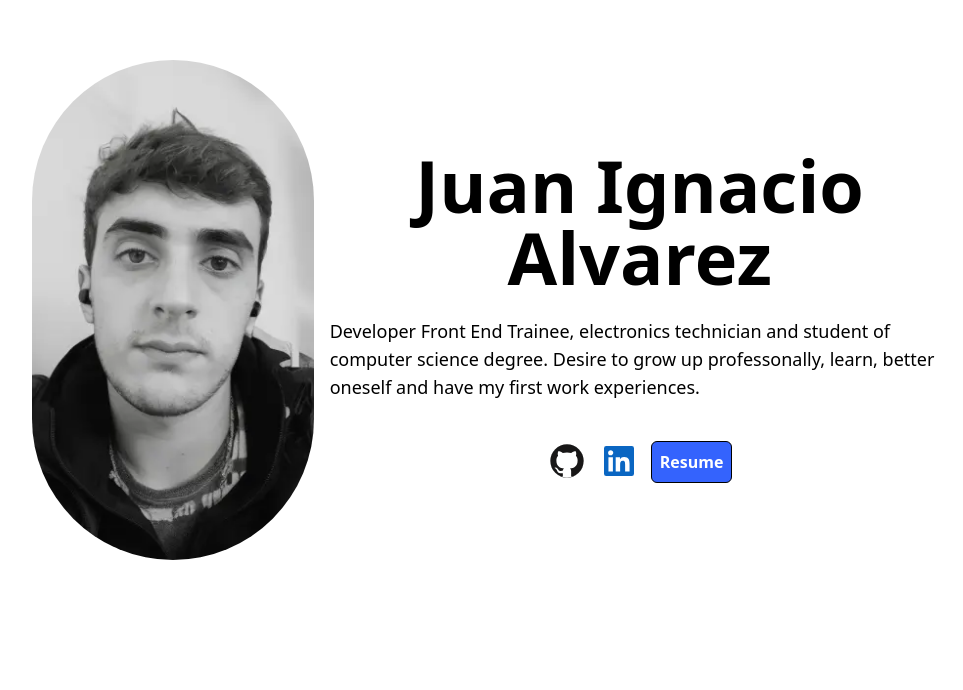
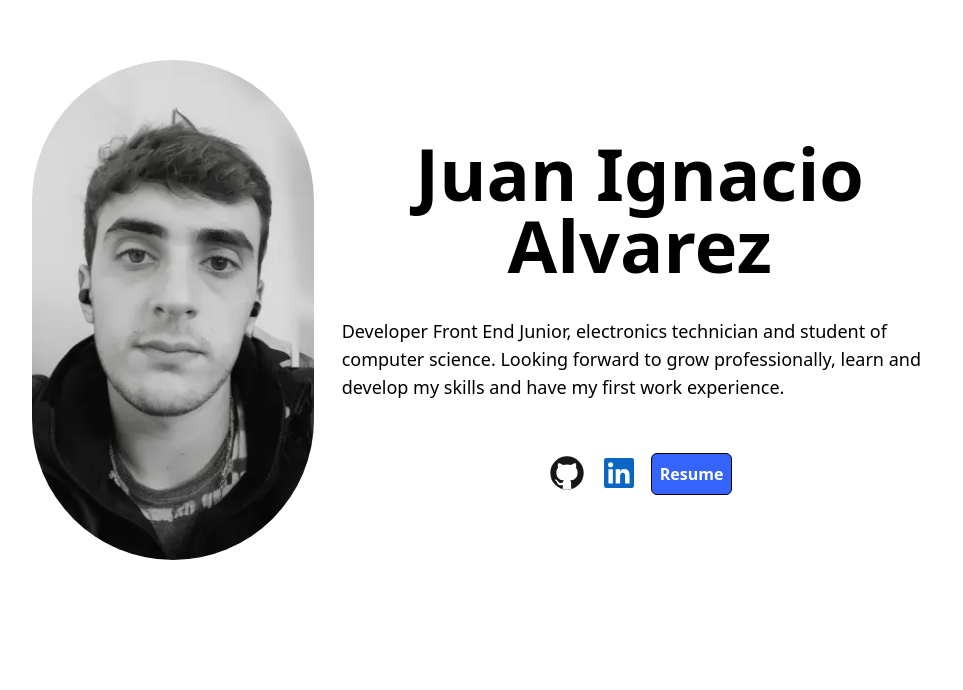
Before and after one commit to alvarezjuanign/personal-portfolio, a React (Vite) app: page / in a window 1280 px wide. Shown: the part 110-800 px from the top of the page, without its empty margins (141-1104 px from the left). Built offline with nearby package versions, Linux system fonts and the light colour scheme.

Commit message:
update about me

```diff
--- a/src/components/About.jsx
+++ b/src/components/About.jsx
@@ -10,7 +10,7 @@ export function About () {
         <img src={ME} className='rounded-full h-80 md:h-[500px]' />
         <div className='flex flex-col items-center max-w-[620px] mt-3 md:mx-4'>
           <h1 className='font-bold text-7xl cursor-default text-center mb-6 dark:text-white'>Juan Ignacio Alvarez</h1>
-          <p className=' cursor-default text-lg mb-10 animate-fade-in-y dark:text-white'>Developer Front End Trainee, electronics technician and student of computer science degree. Desire to grow up professonally, learn, better oneself and have my first work experiences.</p>
+          <p className=' cursor-default text-lg mb-10 animate-fade-in-y dark:text-white md:p-3'>Developer Front End Junior, electronics technician and student of computer science. Looking forward to grow professionally, learn and develop my skills and have my first work experience.</p>
           <div className='flex gap-3'>
             <a href='https://github.com/alvarezjuanign'><img className='h-10' src={GITHUB} /></a>
             <a href='https://www.linkedin.com/in/juanigz/'><img className='h-10' src={LINKEDIN} /></a>
```
